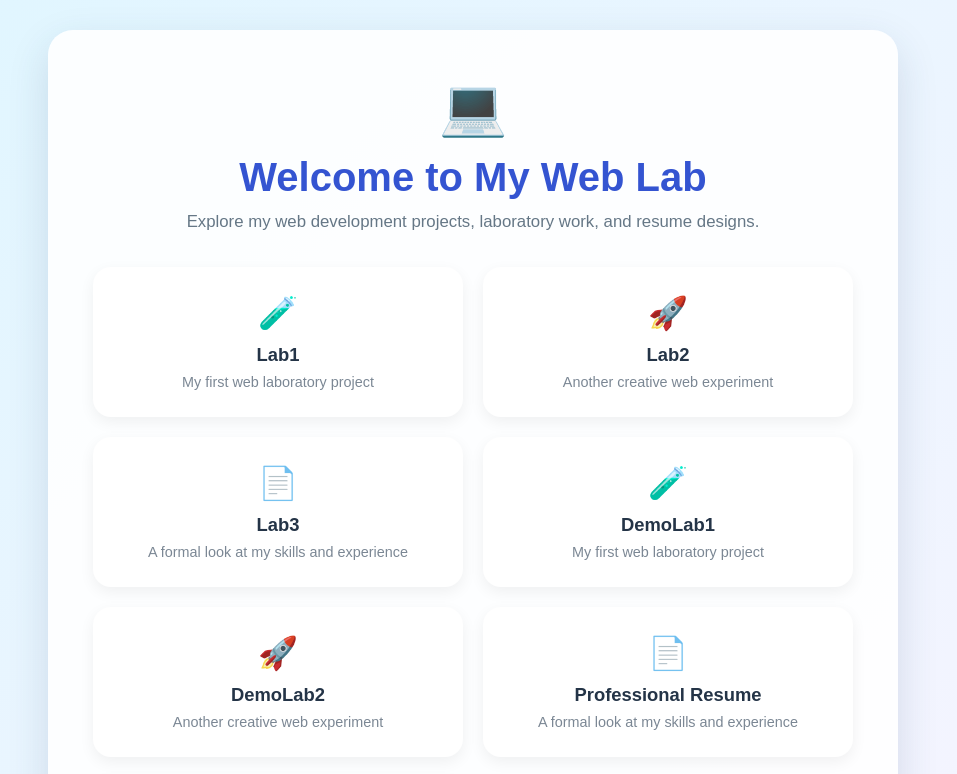
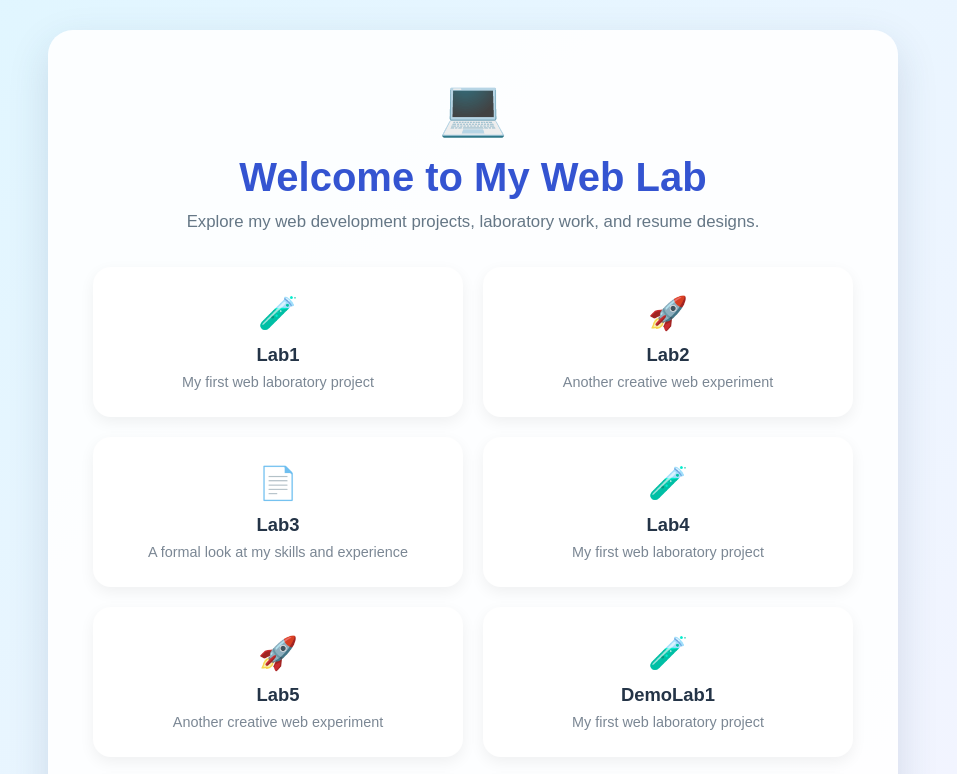
Before and after one commit to raghunandanasl18/weblab, a plain HTML site: page index.html in a window 1280 px wide. Shown: the top 774 px of the page, without its empty margins (167-1124 px from the left). Drawn offline with Linux system fonts and the light colour scheme.

Commit message:
Add links for Lab4 and Lab5 projects

```diff
--- a/index.html
+++ b/index.html
@@ -143,6 +143,18 @@
         <span class="card-description">A formal look at my skills and experience</span>
       </a>
 
+       <a class="card" href="4-Lab.xml">
+        <span class="card-icon">🧪</span>
+        <span class="card-title">Lab4</span>
+        <span class="card-description">My first web laboratory project</span>
+      </a>
+
+      <a class="card" href="5-Lab.php">
+        <span class="card-icon">🚀</span>
+        <span class="card-title">Lab5</span>
+        <span class="card-description">Another creative web experiment</span>
+      </a>
+
       <a class="card" href="Demolab1.html">
         <span class="card-icon">🧪</span>
         <span class="card-title">DemoLab1</span>
```
